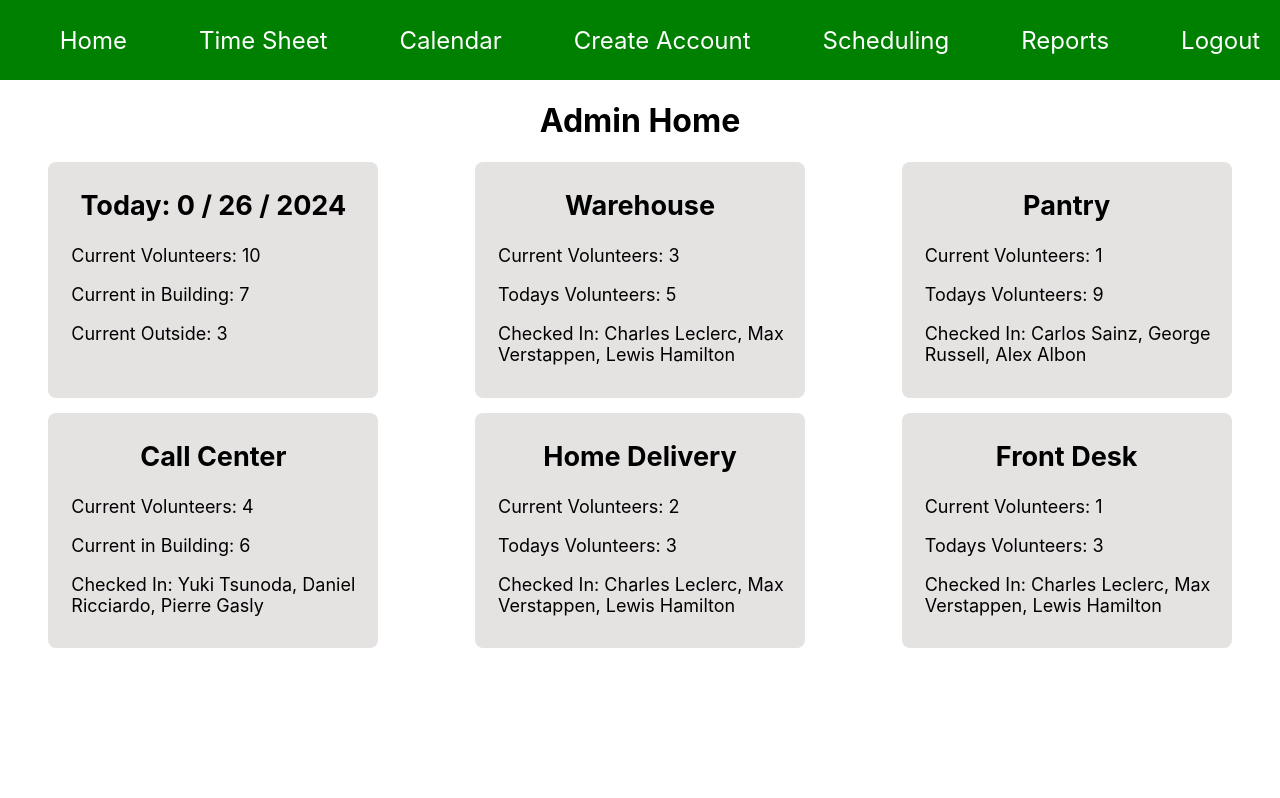
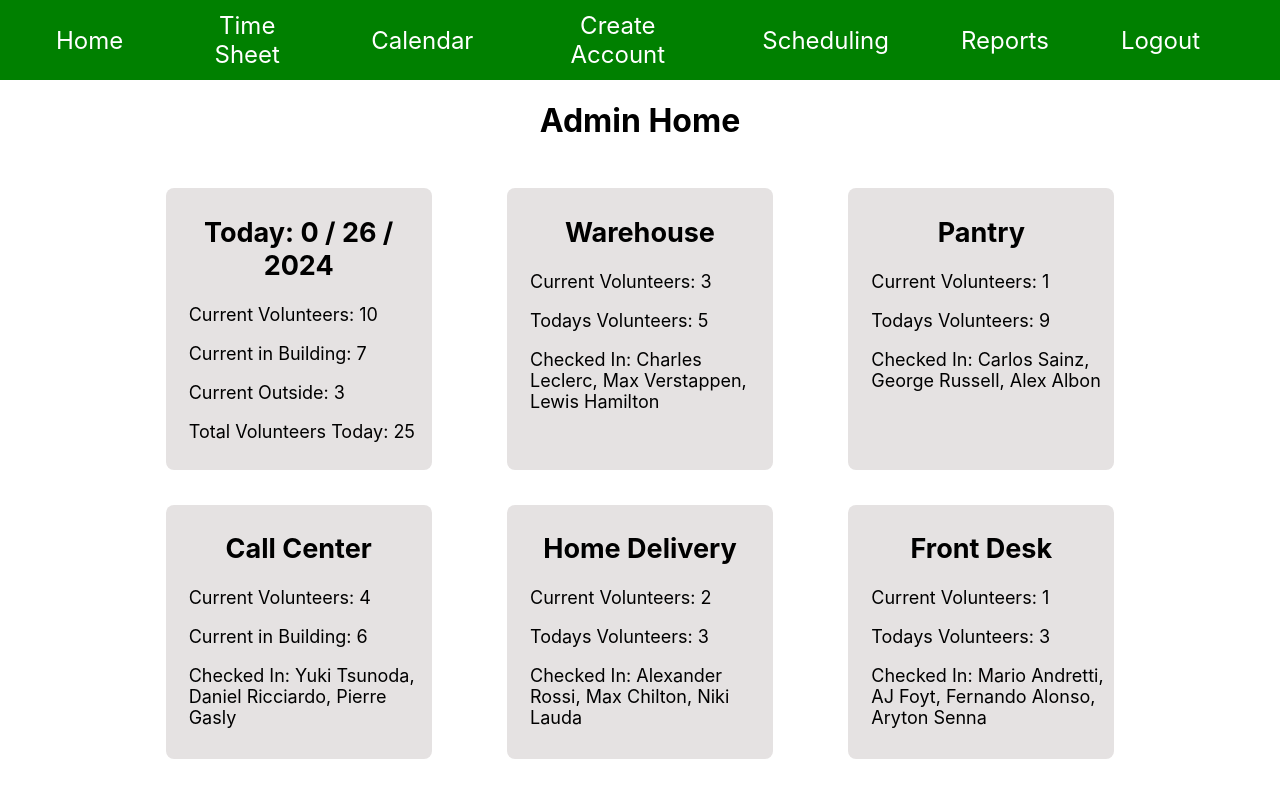
Before and after one commit to zscar611/CS4900LF1, a React (Create React App) app in the folder prototype/loavefish/: page /adminhome in a window 1280 px wide. Built offline with nearby package versions, Linux system fonts and the light colour scheme.

Commit message:
formatting changes

```diff
--- a/prototype/loavefish/src/components/AdminHome.css
+++ b/prototype/loavefish/src/components/AdminHome.css
@@ -3,11 +3,20 @@
   flex-direction: row;
   flex-wrap: wrap;
   padding: 0;
+  padding-bottom: .9em;
 }
 
 .column {
   flex-direction: column;
   flex: 1;
+}
+
+.adminHome-style {
+  width: 80%;
+  margin: 0 auto;
+  justify-content: center;
+  align-items: center;
+  margin-top: 3em;
 }
 
 .adminHome-box {
--- a/prototype/loavefish/src/components/AdminHome.js
+++ b/prototype/loavefish/src/components/AdminHome.js
@@ -15,16 +15,18 @@ function AdminHome() {
     <div className="App">
       <Navbar />
       <h1>Admin Home</h1>
+      <div className="adminHome-style">
         <div className="row">
           <div className="column">
             <div className="adminHome-box">
-            <h2 >
+              <h2>
                 Today: {today.getMonth()} / {today.getDate()} /{" "}
                 {today.getFullYear()}
               </h2>
               <p className="adminHome-text">Current Volunteers: 10</p>
               <p className="adminHome-text">Current in Building: 7</p>
               <p className="adminHome-text">Current Outside: 3</p>
+              <p className="adminHome-text">Total Volunteers Today: 25</p>
             </div>
           </div>
           <div className="column">
@@ -32,7 +34,9 @@ function AdminHome() {
               <h2>Warehouse</h2>
               <p className="adminHome-text">Current Volunteers: 3</p>
               <p className="adminHome-text">Todays Volunteers: 5</p>
-            <p className="adminHome-text">Checked In: Charles Leclerc, Max Verstappen, Lewis Hamilton</p>
+              <p className="adminHome-text">
+                Checked In: Charles Leclerc, Max Verstappen, Lewis Hamilton
+              </p>
             </div>
           </div>
           <div className="column">
@@ -40,7 +44,9 @@ function AdminHome() {
               <h2>Pantry</h2>
               <p className="adminHome-text">Current Volunteers: 1</p>
               <p className="adminHome-text">Todays Volunteers: 9</p>
-            <p className="adminHome-text">Checked In: Carlos Sainz, George Russell, Alex Albon</p>
+              <p className="adminHome-text">
+                Checked In: Carlos Sainz, George Russell, Alex Albon
+              </p>
             </div>
           </div>
         </div>
@@ -50,7 +56,9 @@ function AdminHome() {
               <h2>Call Center</h2>
               <p className="adminHome-text">Current Volunteers: 4</p>
               <p className="adminHome-text">Current in Building: 6</p>
-            <p className="adminHome-text">Checked In: Yuki Tsunoda, Daniel Ricciardo, Pierre Gasly</p>
+              <p className="adminHome-text">
+                Checked In: Yuki Tsunoda, Daniel Ricciardo, Pierre Gasly
+              </p>
             </div>
           </div>
           <div className="column">
@@ -58,7 +66,9 @@ function AdminHome() {
               <h2>Home Delivery</h2>
               <p className="adminHome-text">Current Volunteers: 2</p>
               <p className="adminHome-text">Todays Volunteers: 3</p>
-            <p className="adminHome-text">Checked In: Charles Leclerc, Max Verstappen, Lewis Hamilton</p>
+              <p className="adminHome-text">
+                Checked In: Alexander Rossi, Max Chilton, Niki Lauda
+              </p>
             </div>
           </div>
           <div className="column">
@@ -66,7 +76,11 @@ function AdminHome() {
               <h2>Front Desk</h2>
               <p className="adminHome-text">Current Volunteers: 1</p>
               <p className="adminHome-text">Todays Volunteers: 3</p>
-            <p className="adminHome-text">Checked In: Charles Leclerc, Max Verstappen, Lewis Hamilton</p>
+              <p className="adminHome-text">
+                Checked In: Mario Andretti, AJ Foyt, Fernando Alonso, Aryton
+                Senna
+              </p>
+            </div>
           </div>
         </div>
       </div>
--- a/prototype/loavefish/src/components/Navbar.css
+++ b/prototype/loavefish/src/components/Navbar.css
@@ -11,6 +11,8 @@
   justify-content: center;
   height: 80px;
   background: green;
+  justify-content:flex-end;
+  padding-right: 4em;
 }
 
 .navbar-text{
@@ -23,6 +25,5 @@
 }
 
 .navbar-text:hover{
-  background-color: darkgreen;
-  height: 60px;
+  color: lightgray;
 }
--- a/prototype/loavefish/src/components/TimeSheet.css
+++ b/prototype/loavefish/src/components/TimeSheet.css
@@ -16,10 +16,17 @@
   }
 }
 
+.time-style {
+  width: 65%;
+  margin: 0 auto;
+  justify-content: center;
+  align-items: center;
+}
+
 .admin-person {
   background-color: rgb(229, 226, 226);
   border-radius: 8px;
-  width: 35%;
+  width: 45%;
   padding: 5px;
   font-size: large;
   margin-bottom: 15px;
@@ -30,3 +37,7 @@
 .admin-text {
   cursor: pointer;
 }
+
+.admin-text:hover{
+  color: green;
+}
--- a/prototype/loavefish/src/components/TimeSheet.js
+++ b/prototype/loavefish/src/components/TimeSheet.js
@@ -121,7 +121,7 @@ function TimeSheet() {
   // if name is clicked open the volunteers profile
   const openProfile = (person) => {
     // send data to back end and navigate to profile js
-    navigate("/profiles")
+    navigate("/profiles");
   };
 
   const handleLogout = () => {
@@ -134,13 +134,16 @@ function TimeSheet() {
       <div className="admin-top-text">
         <h1>Volunteer Time Sheet</h1>
       </div>
+      <div className="time-style">
         <div className="row">
           <div className="column">
             <h2>Sign In</h2>
             <ul>
               {signInDict.map((person, index) => (
                 <div className="admin-person" key={index}>
-                <p className="admin-text" onClick={() => openProfile(person)}>{person.name}</p>
+                  <p className="admin-text" onClick={() => openProfile(person)}>
+                    {person.name}
+                  </p>
                   <p>{person.area}</p>
                   <p>{person.timeScheduled}</p>
                   <button onClick={() => signIn(person)}>Sign In</button>{" "}
@@ -164,6 +167,7 @@ function TimeSheet() {
           </div>
         </div>
       </div>
+    </div>
   );
 }
 
```
Also changed, not shown: prototype/loavefish/src/components/Navbar.js (+30 -14 lines). Lines whose indentation alone changed are shown as unchanged.
